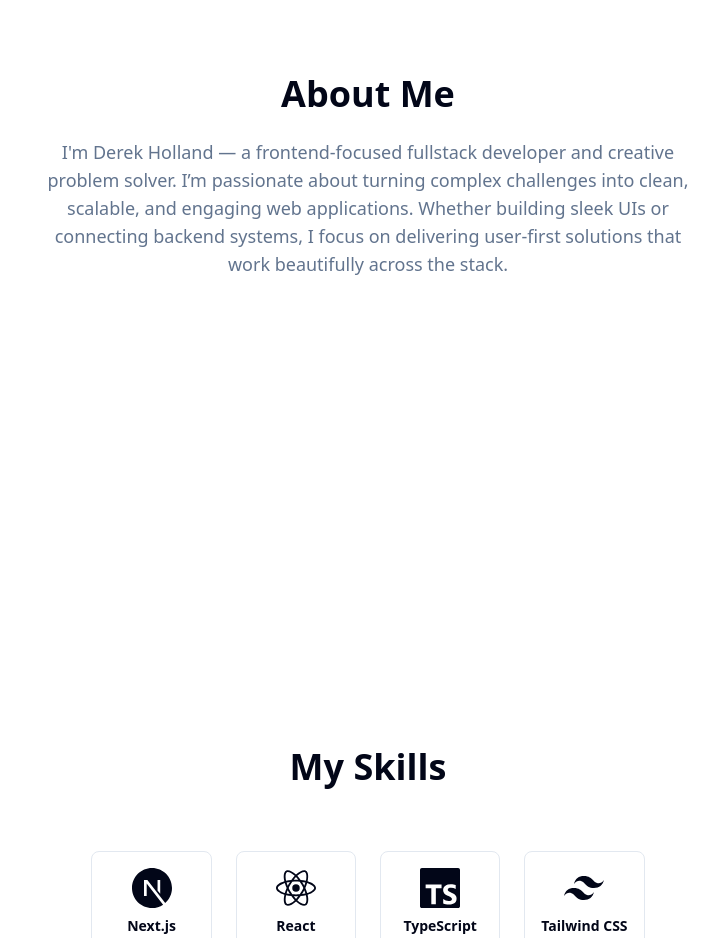
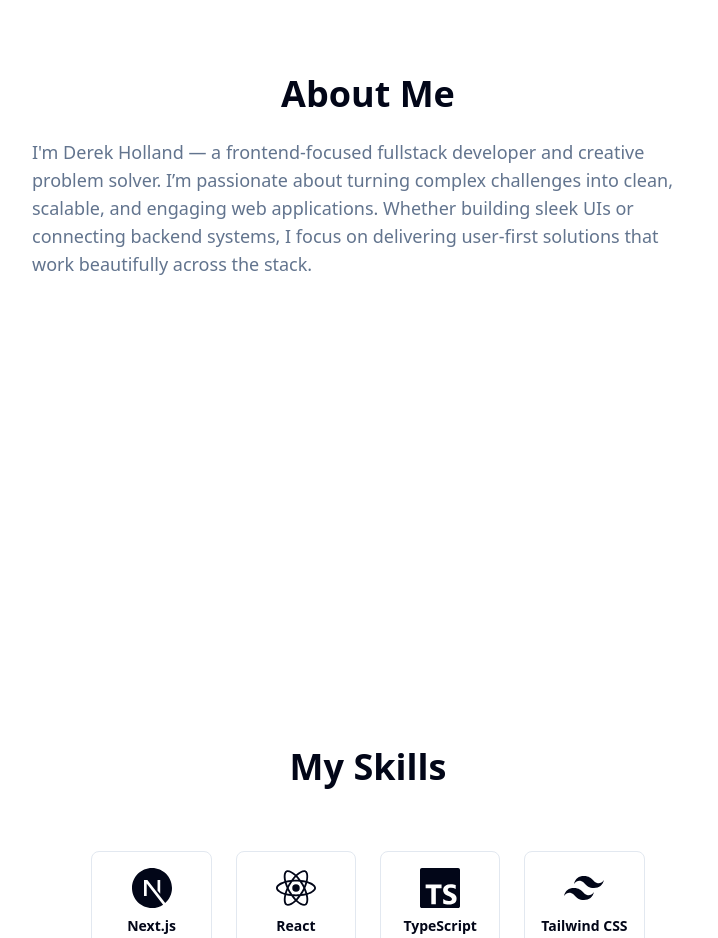
Before and after one commit to derekholland/portfoliosite, a Next.js app: page / in a window 1280 px wide. Shown: the part 1120-2058 px from the top of the page, without its empty margins (388-1106 px from the left). Built offline with nearby package versions, Linux system fonts and the light colour scheme.

Commit message:
fixed about me text alignment

```diff
--- a/src/components/layout/about.tsx
+++ b/src/components/layout/about.tsx
@@ -7,7 +7,7 @@ export default function About() {
 		<SectionWrapper id='about'>
 			<h2 className='text-3xl sm:text-4xl font-bold'>About Me</h2>
 
-			<p className='max-w-md sm:max-w-2xl text-muted-foreground text-base sm:text-lg'>
+			<p className='max-w-md sm:max-w-2xl mx-auto text-muted-foreground text-base sm:text-lg text-left'>
 				{bio}
 			</p>
 		</SectionWrapper>
```
